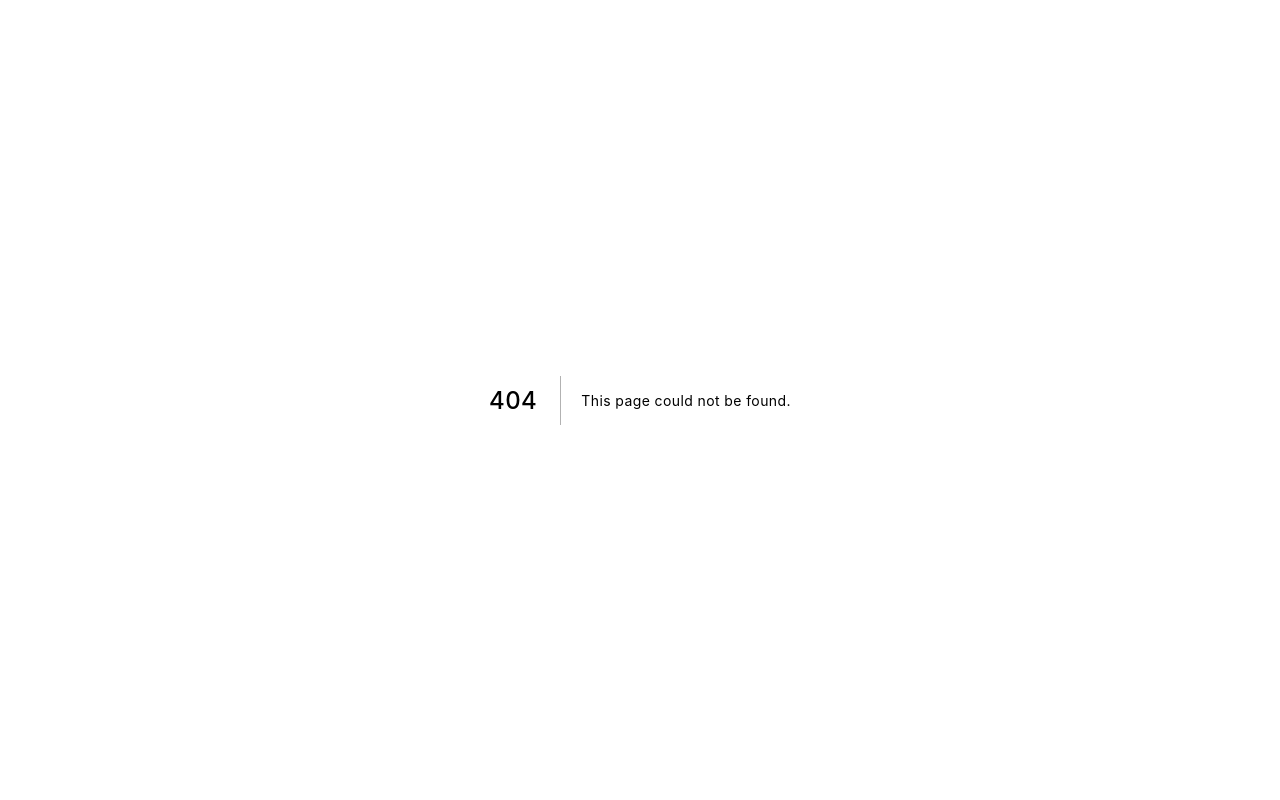
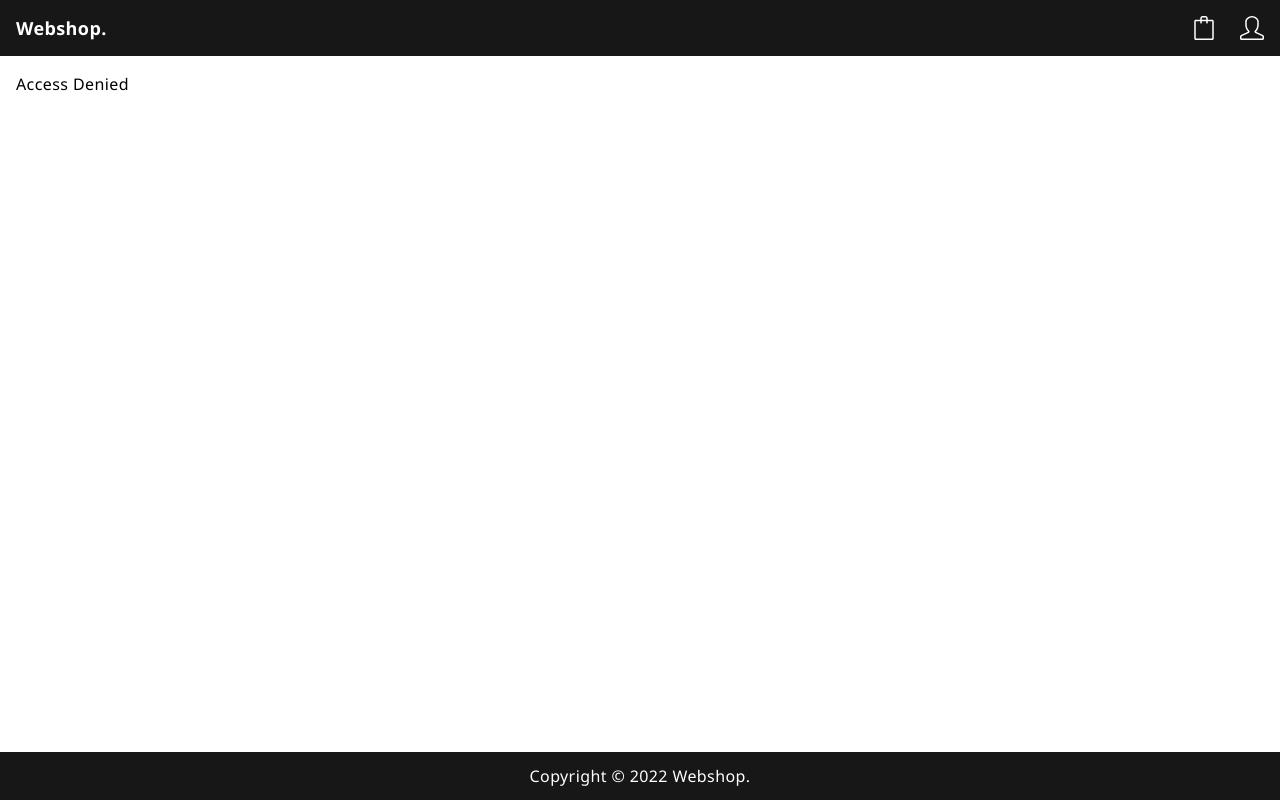
Before and after one commit to micke-berg/next-fullstack-webshop, a Next.js app: page /unautorized in a window 1280 px wide. Before the commit this address had no page. Built offline with nearby package versions, Linux system fonts and the light colour scheme; no server answers.

Commit message:
new unautorized component

```diff
--- /dev/null
+++ b/pages/unautorized.jsx
@@ -0,0 +1,17 @@
+import { useRouter } from 'next/router';
+import React from 'react';
+import Layout from '../components/Layout';
+
+const Unautorized = () => {
+	const router = useRouter();
+	const { message } = router.query;
+
+	return (
+		<Layout title="Unautorized Page">
+			<h1>Access Denied</h1>
+			{message && <div className="mb-4 text-red-500">{message}</div>}
+		</Layout>
+	);
+};
+
+export default Unautorized;
```
